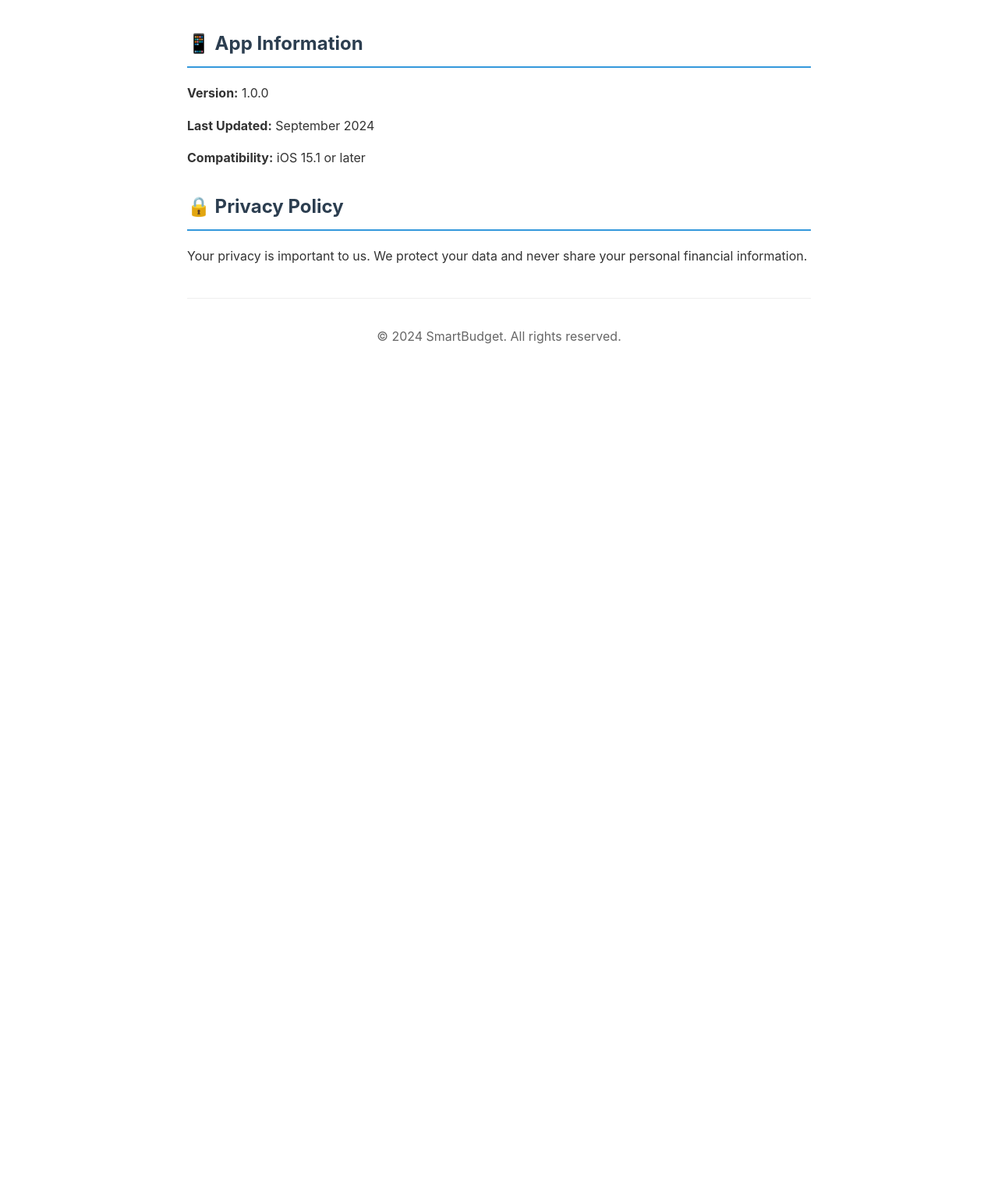
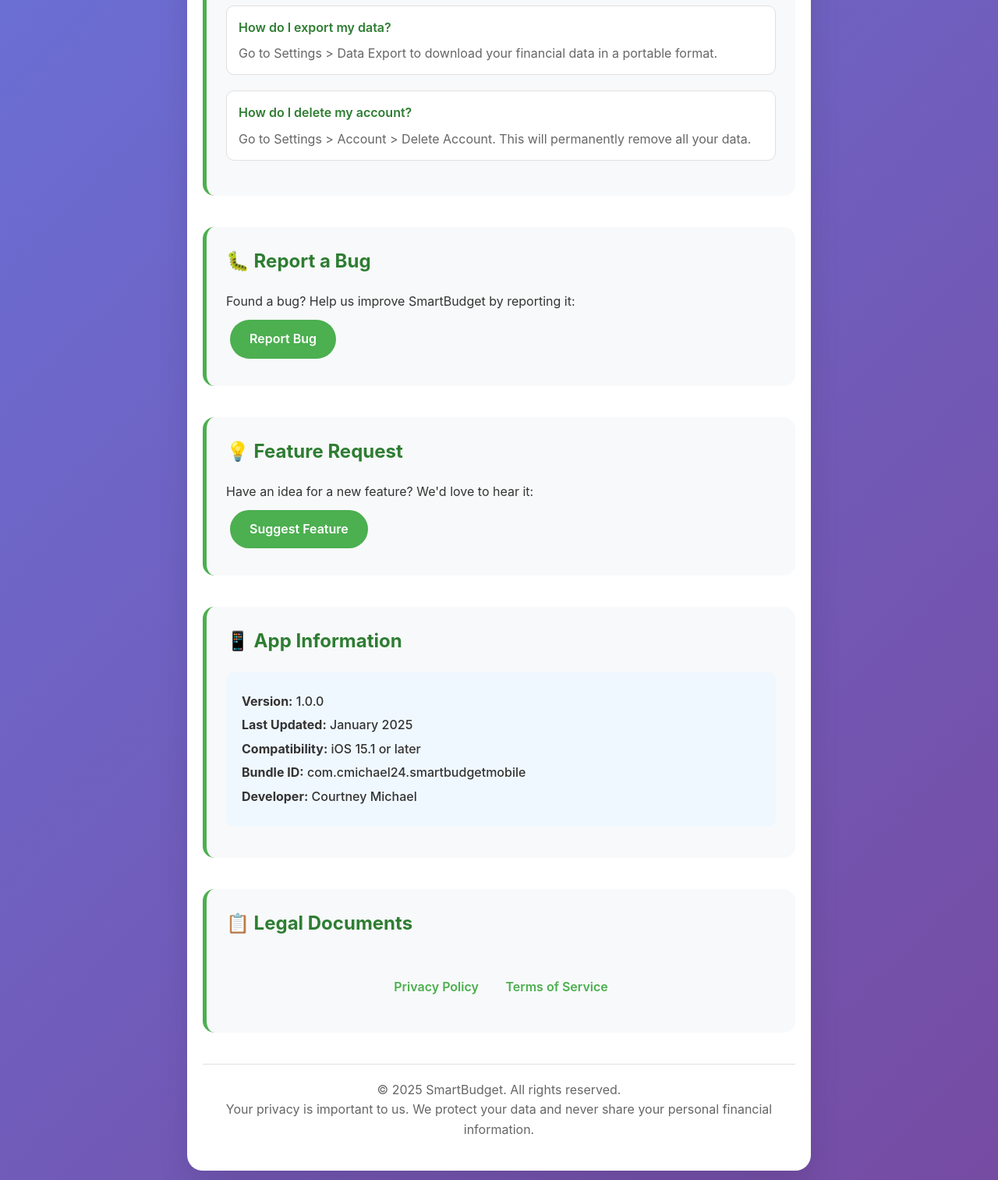
Before and after one commit to cmichael4/Smartbudget-support, a plain HTML site: page index.html in a window 1280 px wide. Shown: the part 1287-2800 px from the top of the page at 78% size. Before the commit the page ends 1767 px from the top, so only its background shows below. Drawn offline with Linux system fonts and the light colour scheme.

Commit message:
Update index.html

```diff
--- a/index.html
+++ b/index.html
@@ -3,68 +3,182 @@
 <head>
     <meta charset="UTF-8">
     <meta name="viewport" content="width=device-width, initial-scale=1.0">
-    <title>SmartBudget - Support</title>
+    <title>SmartBudget Support - Personal Finance App</title>
     <style>
+        * {
+            margin: 0;
+            padding: 0;
+            box-sizing: border-box;
+        }
+
         body {
-            font-family: -apple-system, BlinkMacSystemFont, 'Segoe UI', Roboto, sans-serif;
+            font-family: -apple-system, BlinkMacSystemFont, 'Segoe UI', Roboto, Oxygen, Ubuntu, Cantarell, sans-serif;
+            line-height: 1.6;
+            color: #333;
+            background: linear-gradient(135deg, #667eea 0%, #764ba2 100%);
+            min-height: 100vh;
+        }
+
+        .container {
             max-width: 800px;
             margin: 0 auto;
             padding: 20px;
-            line-height: 1.6;
-            color: #333;
+            background: white;
+            border-radius: 20px;
+            box-shadow: 0 20px 40px rgba(0,0,0,0.1);
+            margin-top: 40px;
+            margin-bottom: 40px;
         }
+
         .header {
             text-align: center;
             margin-bottom: 40px;
+            padding: 30px 0;
+            background: linear-gradient(135deg, #4CAF50, #45a049);
+            color: white;
+            border-radius: 15px;
+            margin: -20px -20px 40px -20px;
         }
-        .logo {
-            font-size: 2em;
-            font-weight: bold;
-            color: #2c3e50;
+
+        .header h1 {
+            font-size: 2.5em;
             margin-bottom: 10px;
+            display: flex;
+            align-items: center;
+            justify-content: center;
+            gap: 15px;
         }
+
+        .header p {
+            font-size: 1.2em;
+            opacity: 0.9;
+        }
+
         .section {
-            margin-bottom: 30px;
+            margin-bottom: 40px;
+            padding: 25px;
+            background: #f8f9fa;
+            border-radius: 15px;
+            border-left: 5px solid #4CAF50;
         }
+
         .section h2 {
-            color: #2c3e50;
-            border-bottom: 2px solid #3498db;
-            padding-bottom: 10px;
+            color: #2e7d32;
+            margin-bottom: 20px;
+            font-size: 1.5em;
+            display: flex;
+            align-items: center;
+            gap: 10px;
         }
+
         .contact-info {
-            background: #f8f9fa;
+            background: #e8f5e8;
             padding: 20px;
-            border-radius: 8px;
-            margin: 20px 0;
+            border-radius: 10px;
+            margin: 15px 0;
         }
+
+        .contact-info p {
+            margin: 8px 0;
+            font-weight: 500;
+        }
+
         .faq-item {
-            margin-bottom: 15px;
+            margin-bottom: 20px;
+            padding: 15px;
+            background: white;
+            border-radius: 10px;
+            border: 1px solid #e0e0e0;
         }
+
         .faq-question {
-            font-weight: bold;
-            color: #2c3e50;
+            font-weight: 600;
+            color: #2e7d32;
+            margin-bottom: 8px;
         }
+
         .faq-answer {
-            margin-top: 5px;
             color: #666;
+            line-height: 1.5;
         }
+
         .button {
             display: inline-block;
-            background: #3498db;
+            background: #4CAF50;
             color: white;
-            padding: 12px 24px;
+            padding: 12px 25px;
             text-decoration: none;
-            border-radius: 6px;
+            border-radius: 25px;
+            font-weight: 600;
+            transition: all 0.3s ease;
             margin: 10px 5px;
         }
+
         .button:hover {
-            background: #2980b9;
+            background: #45a049;
+            transform: translateY(-2px);
+            box-shadow: 0 5px 15px rgba(76, 175, 80, 0.3);
+        }
+
+        .app-info {
+            background: #f0f8ff;
+            padding: 20px;
+            border-radius: 10px;
+            margin: 15px 0;
+        }
+
+        .app-info p {
+            margin: 5px 0;
+            font-weight: 500;
+        }
+
+        .legal-links {
+            text-align: center;
+            margin-top: 30px;
+            padding: 20px;
+            background: #f8f9fa;
+            border-radius: 10px;
+        }
+
+        .legal-links a {
+            color: #4CAF50;
+            text-decoration: none;
+            font-weight: 600;
+            margin: 0 15px;
+        }
+
+        .legal-links a:hover {
+            text-decoration: underline;
+        }
+
+        .footer {
+            text-align: center;
+            margin-top: 40px;
+            padding: 20px;
+            color: #666;
+            border-top: 1px solid #e0e0e0;
+        }
+
+        @media (max-width: 600px) {
+            .container {
+                margin: 20px;
+                padding: 15px;
+            }
+
+            .header h1 {
+                font-size: 2em;
+            }
+
+            .section {
+                padding: 20px;
+            }
         }
     </style>
 </head>
 <body>
+    <div class="container">
         <div class="header">
-        <div class="logo">💰 SmartBudget</div>
+            <h1>💰 SmartBudget</h1>
             <p>Your Personal Finance Companion</p>
         </div>
 
@@ -74,6 +188,7 @@
                 <p><strong>Email:</strong> smartbudgetapplication@gmail.com</p>
                 <p><strong>Response Time:</strong> Within 24 hours</p>
                 <p><strong>Hours:</strong> Monday - Friday, 9 AM - 5 PM EST</p>
+                <p><strong>Developer:</strong> Courtney Michael</p>
             </div>
         </div>
 
@@ -102,7 +217,17 @@
 
             <div class="faq-item">
                 <div class="faq-question">Is my data secure?</div>
-            <div class="faq-answer">Yes! All your data is encrypted and stored securely. We never share your personal financial information.</div>
+                <div class="faq-answer">Yes! All your data is encrypted and stored securely using Firebase. We never share your personal financial information.</div>
+            </div>
+
+            <div class="faq-item">
+                <div class="faq-question">How do I export my data?</div>
+                <div class="faq-answer">Go to Settings > Data Export to download your financial data in a portable format.</div>
+            </div>
+
+            <div class="faq-item">
+                <div class="faq-question">How do I delete my account?</div>
+                <div class="faq-answer">Go to Settings > Account > Delete Account. This will permanently remove all your data.</div>
             </div>
         </div>
 
@@ -120,18 +245,27 @@
 
         <div class="section">
             <h2>📱 App Information</h2>
+            <div class="app-info">
                 <p><strong>Version:</strong> 1.0.0</p>
-        <p><strong>Last Updated:</strong> September 2024</p>
+                <p><strong>Last Updated:</strong> January 2025</p>
                 <p><strong>Compatibility:</strong> iOS 15.1 or later</p>
+                <p><strong>Bundle ID:</strong> com.cmichael24.smartbudgetmobile</p>
+                <p><strong>Developer:</strong> Courtney Michael</p>
+            </div>
         </div>
 
         <div class="section">
-        <h2>🔒 Privacy Policy</h2>
+            <h2>📋 Legal Documents</h2>
+            <div class="legal-links">
+                <a href="https://cmichael4.github.io/smartbudget-legal/privacy-policy.html">Privacy Policy</a>
+                <a href="https://cmichael4.github.io/smartbudget-legal/terms-of-service.html">Terms of Service</a>
+            </div>
+        </div>
+
+        <div class="footer">
+            <p>© 2025 SmartBudget. All rights reserved.</p>
             <p>Your privacy is important to us. We protect your data and never share your personal financial information.</p>
         </div>
-
-    <footer style="text-align: center; margin-top: 40px; padding-top: 20px; border-top: 1px solid #eee; color: #666;">
-        <p>&copy; 2024 SmartBudget. All rights reserved.</p>
-    </footer>
+    </div>
 </body>
 </html>
```
Lines whose indentation alone changed are shown as unchanged.
